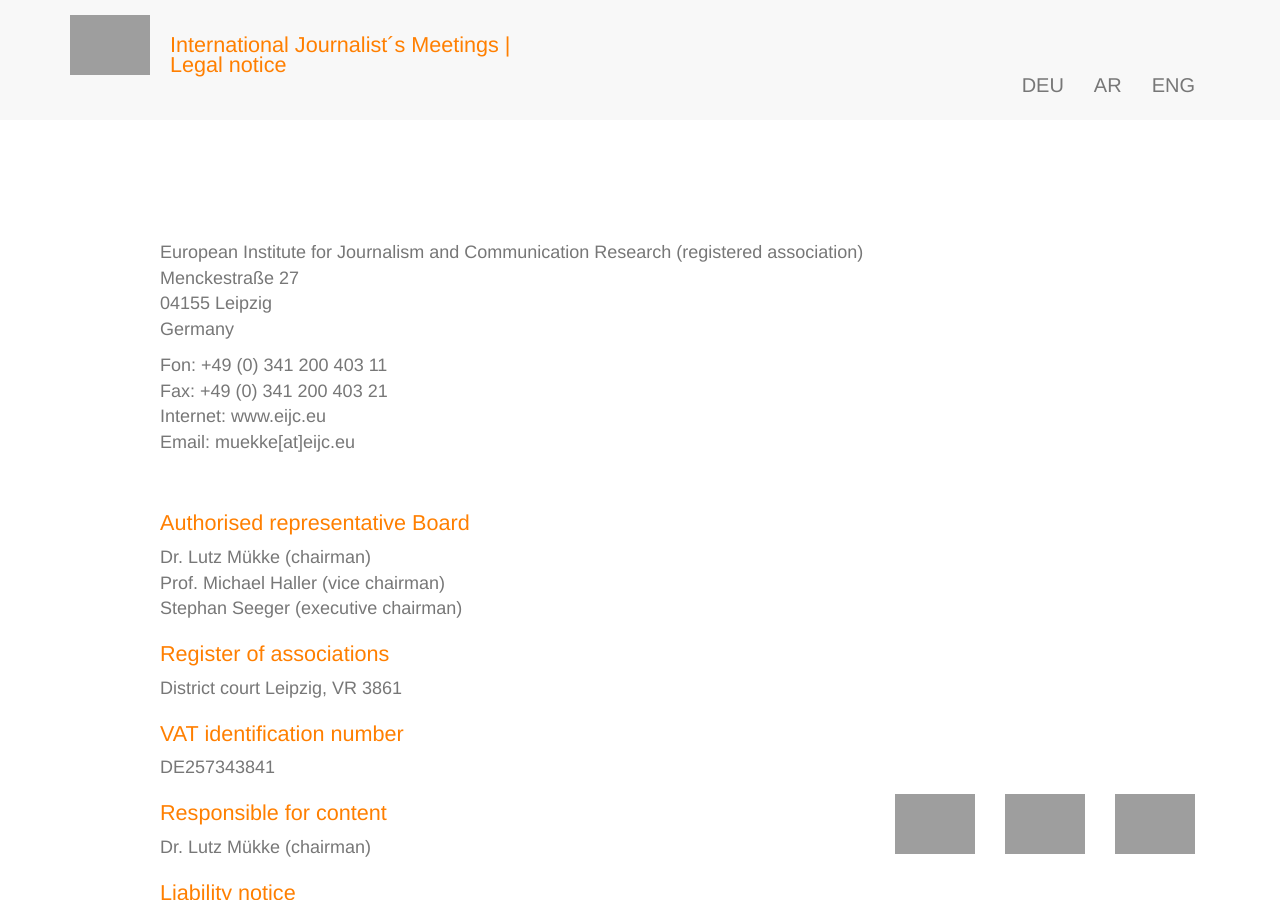
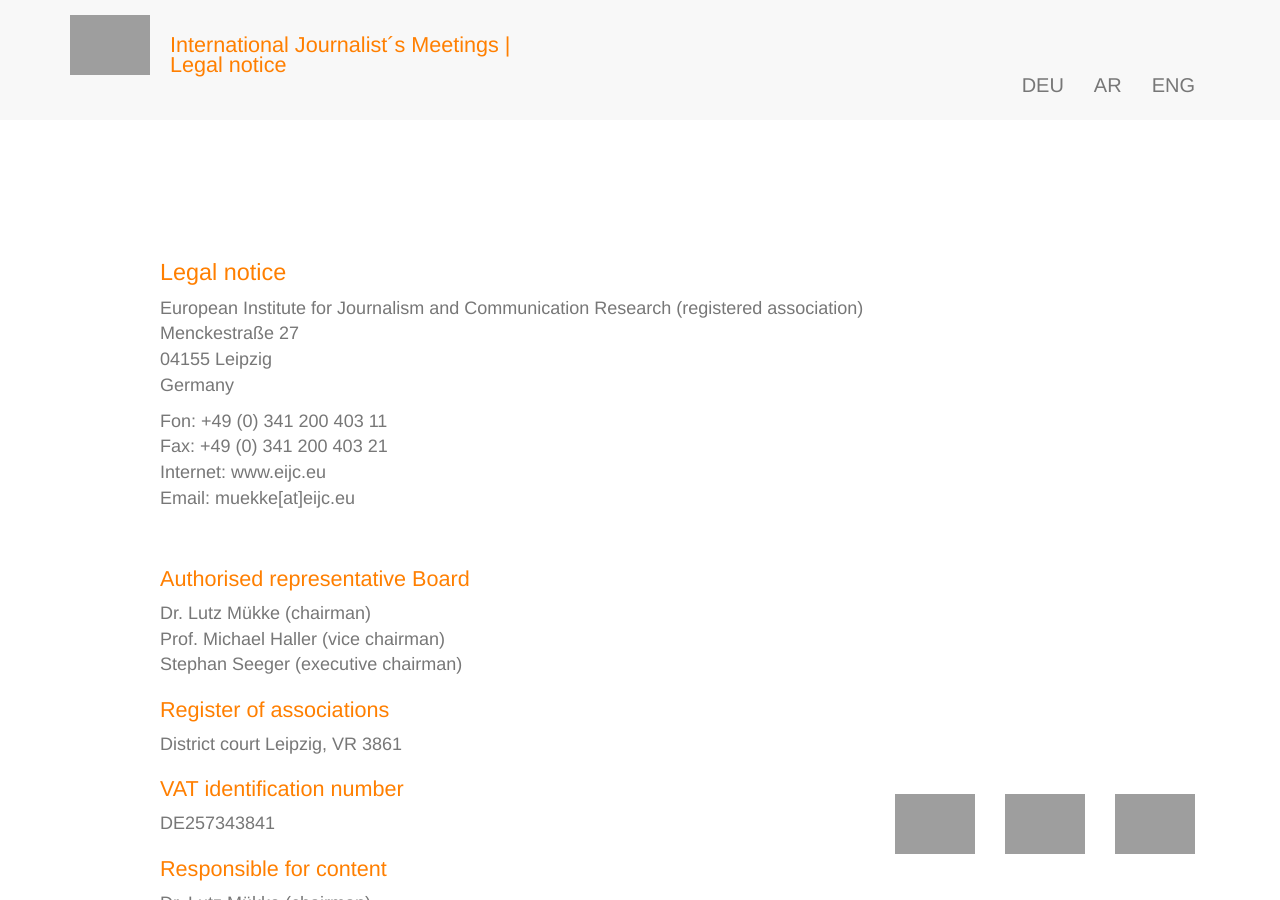
Before and after one commit to EIJC/TIJ, a Jekyll site: the page built from en/impressum.html, in a window 1280 px wide and 900 px high, cut to the strip 0-900 px from the top of the window. Built offline with Jekyll 4.4.1, drawn with Linux system fonts in a browser that asks for light colours; nearby versions of some CDN libraries; grey boxes are pictures that could not be loaded.

Commit message:
Update impressum.html

```diff
--- a/en/impressum.html
+++ b/en/impressum.html
@@ -2,6 +2,7 @@
 title: International Journalist´s Meetings | Legal notice
 ---
 <div class="section">
+<h1> Legal notice</h1>
 <p>European Institute for Journalism and Communication Research (registered association)<br />
 Menckestra&szlig;e 27<br />
 04155 Leipzig<br />
```
